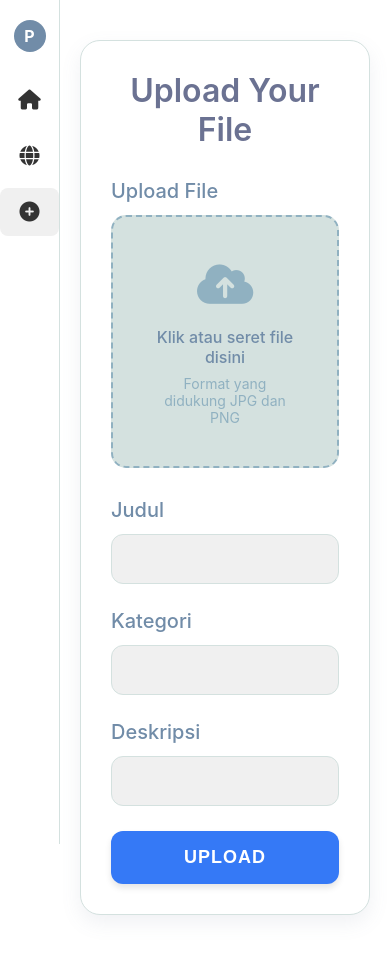
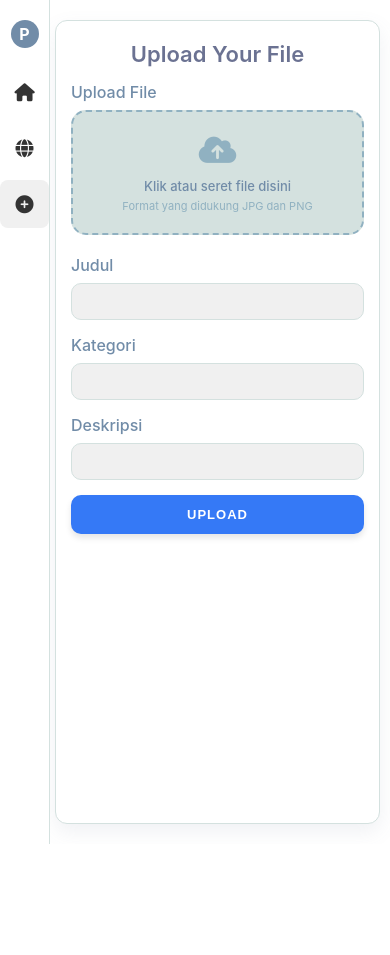
Before and after one commit to rendayy/PBW-DJANGO, a Django app: template app/templates/upload.html in a window 390 px wide. After the commit the page ends 844 px from the top, so only its background shows below. Run offline with Django 5.2, Linux system fonts and the light colour scheme; the template is opened without the code that fills it, so the values that code supplies are empty, except form fields; tables that the repository leaves empty hold one stand-in row (values such as "Sample post"); form fields are guessed from the names that the template uses.

Commit message:
responsive

```diff
--- a/app/templates/upload.html
+++ b/app/templates/upload.html
@@ -27,7 +27,7 @@
 
         body {
             font-family: -apple-system, BlinkMacSystemFont, 'Segoe UI', Roboto, Oxygen, Ubuntu, Cantarell, sans-serif;
-            background-color: var(--bg-color); /* Changed to white */
+            background-color: var(--bg-color);
             margin: 0;
             padding: 0;
             color: var(--text-color);
@@ -143,7 +143,7 @@
             padding: 40px;
             border-radius: 20px;
             box-shadow: var(--shadow);
-            border: 1px solid var(--border-color); /* Added subtle border */
+            border: 1px solid var(--border-color);
         }
 
         h1 {
@@ -210,7 +210,7 @@
             padding: 15px;
             border: 1px solid var(--border-color);
             border-radius: 12px;
-            background-color: var(--gray-light); /* Changed to light gray for contrast */
+            background-color: var(--gray-light);
             font-size: 16px;
             box-sizing: border-box;
             color: var(--text-color);
@@ -262,18 +262,170 @@
             display: none;
         }
 
+        /* Responsive Breakpoints */
+        @media screen and (max-width: 1200px) {
+            .container {
+                max-width: 700px;
+                padding: 35px;
+            }
+
+            h1 {
+                font-size: 28px;
+                margin-bottom: 25px;
+            }
+
+            .upload-area {
+                padding: 35px;
+            }
+
+            .upload-icon {
+                font-size: 40px;
+            }
+
+            button {
+                padding: 14px;
+                font-size: 16px;
+            }
+        }
+
         @media screen and (max-width: 768px) {
             .sidebar {
                 width: 60px;
             }
 
             .main-content {
-                padding-left: 80px;
-                padding-right: 20px;
+                padding-left: 70px;
+                padding-right: 15px;
+                padding-top: 30px;
+                padding-bottom: 30px;
             }
 
             .container {
-                padding: 30px;
+                max-width: 100%;
+                padding: 25px;
+                border-radius: 15px;
+            }
+
+            h1 {
+                font-size: 24px;
+                margin-bottom: 20px;
+            }
+
+            h2 {
+                font-size: 18px;
+                margin-bottom: 10px;
+            }
+
+            .upload-area {
+                padding: 30px 20px;
+            }
+
+            .upload-icon {
+                font-size: 35px;
+                margin-bottom: 12px;
+            }
+
+            .upload-text {
+                font-size: 14px;
+            }
+
+            .upload-format {
+                font-size: 12px;
+            }
+
+            input[type="text"], textarea {
+                padding: 12px;
+                font-size: 14px;
+            }
+
+            textarea {
+                height: 120px;
+            }
+
+            button {
+                padding: 12px;
+                font-size: 14px;
+            }
+
+            .form-group {
+                margin-bottom: 20px;
+            }
+        }
+
+        @media screen and (max-width: 576px) {
+            .sidebar {
+                width: 50px;
+            }
+
+            .logo {
+                width: 28px;
+                height: 28px;
+                margin-bottom: 20px;
+            }
+
+            .nav-item i {
+                font-size: 18px;
+            }
+
+            .main-content {
+                padding-left: 55px;
+                padding-right: 10px;
+                padding-top: 20px;
+                padding-bottom: 20px;
+            }
+
+            .container {
+                padding: 20px 15px;
+                border-radius: 12px;
+            }
+
+            h1 {
+                font-size: 22px;
+                margin-bottom: 15px;
+            }
+
+            h2 {
+                font-size: 16px;
+                margin-bottom: 8px;
+            }
+
+            .upload-area {
+                padding: 20px 15px;
+                margin-bottom: 20px;
+            }
+
+            .upload-icon {
+                font-size: 30px;
+                margin-bottom: 10px;
+            }
+
+            .upload-text {
+                font-size: 13px;
+                margin-bottom: 5px;
+            }
+
+            .upload-format {
+                font-size: 11px;
+            }
+
+            input[type="text"], textarea {
+                padding: 10px;
+                font-size: 13px;
+                border-radius: 10px;
+            }
+
+            textarea {
+                height: 100px;
+            }
+
+            button {
+                padding: 12px;
+                font-size: 13px;
+                border-radius: 10px;
+            }
+
+            .form-group {
+                margin-bottom: 15px;
             }
         }
     </style>
```
